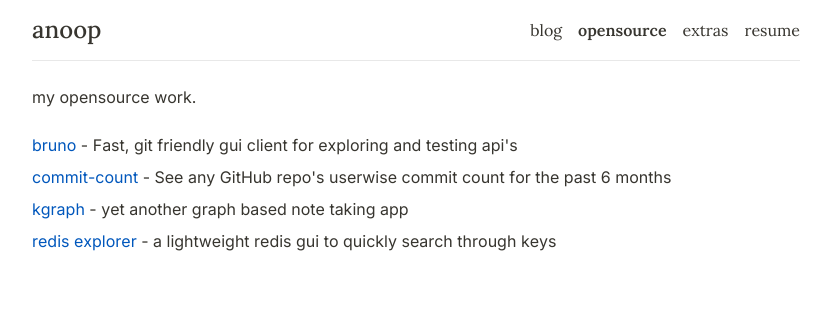
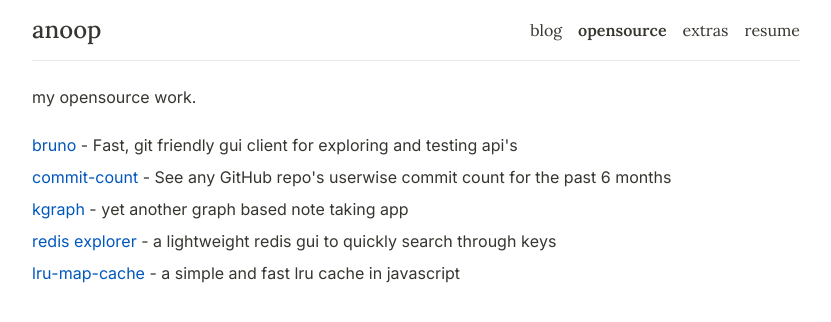
Before and after one commit to helloanoop/helloanoop.com, a Next.js app: page /opensource in a window 1280 px wide. Shown: the top 322 px of the page, without its empty margins (224-1055 px from the left). Built offline with nearby package versions, Linux system fonts and the light colour scheme.

Commit message:
Added lru-map-cache project to opensource page

```diff
--- a/src/pages/opensource.js
+++ b/src/pages/opensource.js
@@ -36,6 +36,11 @@
               <a href="https://github.com/byte-42/redis-explorer" rel="noreferrer" target="_blank">redis explorer</a>
             </span> - a lightweight redis gui to quickly search through keys
           </div>
+          <div className="mt-2">
+            <span className='text-blue-500'>
+              <a href="https://github.com/helloanoop/lru-map-cache" rel="noreferrer" target="_blank">lru-map-cache</a>
+            </span> - a simple and fast lru cache in javascript
+          </div>
 
         </div>
       </main>
```
